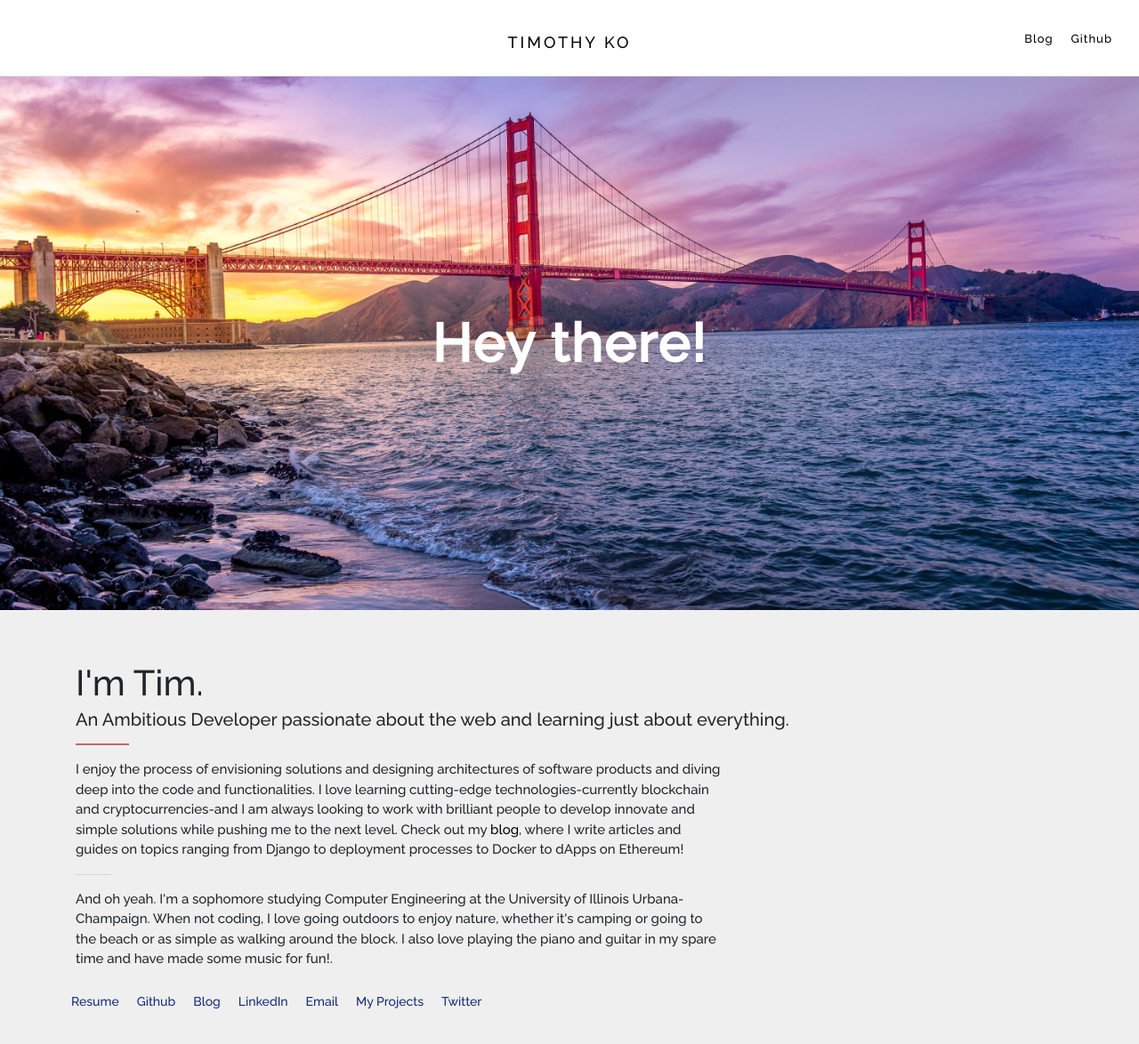
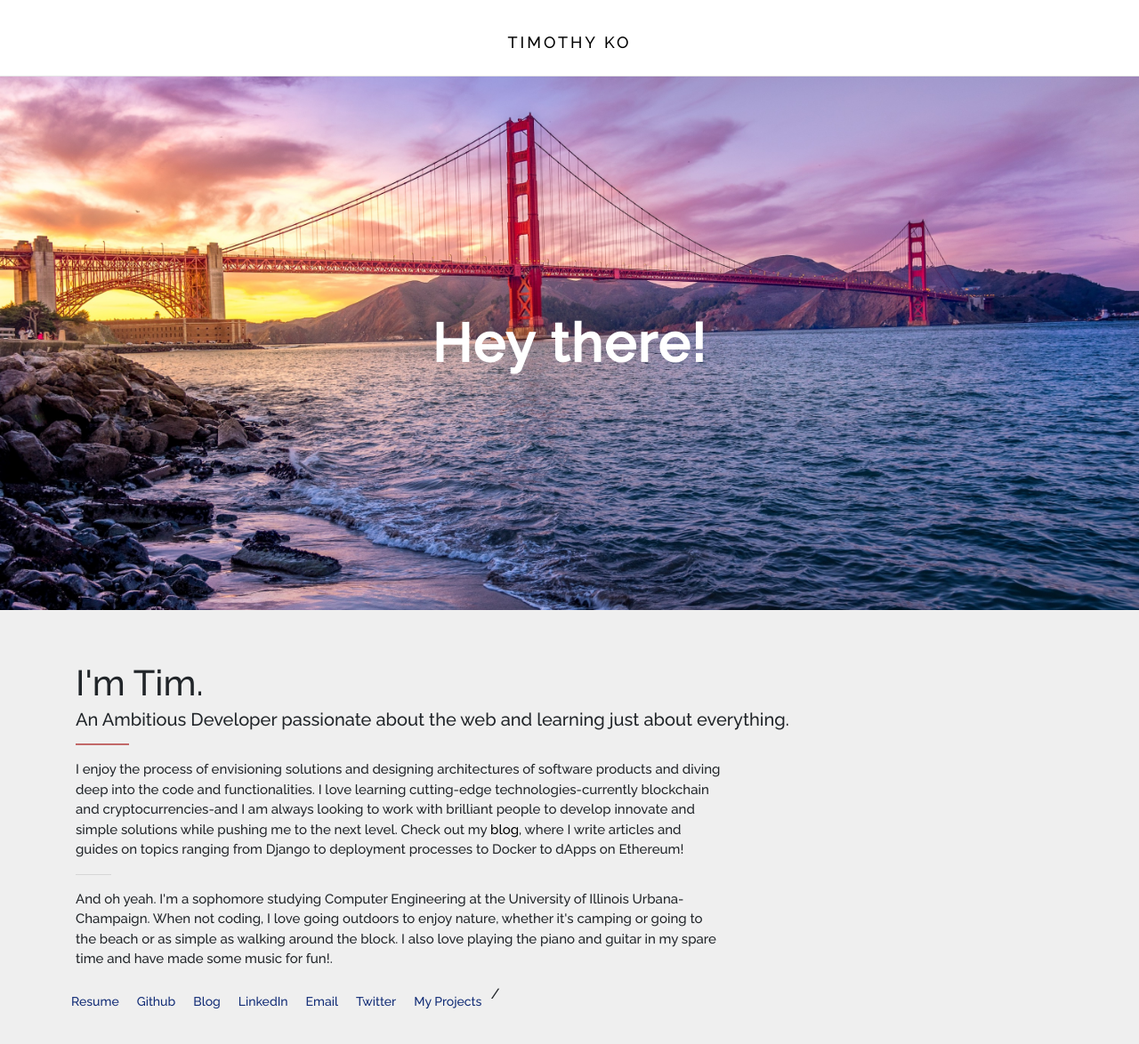
Before and after one commit to tko22/old.timothyko.org, a React (Create React App) app in the folder frontend/: page / in a window 1280 px wide. Shown: the top 1174 px of the page at 89% size. Built offline with nearby package versions, Linux system fonts and the light colour scheme.

Commit message:
fixing up some stuff

```diff
--- a/frontend/src/components/AboutMe.js
+++ b/frontend/src/components/AboutMe.js
@@ -39,8 +39,8 @@ class AboutMe extends Component {
                             <a href="https://medium.com/@timmykko" className="personal-links">Blog</a>
                             <a href="https://www.linkedin.com/in/timothy-ko/" className="personal-links">LinkedIn</a>
                             <a href="mailto:tk2@illinois.edu" className="personal-links">Email</a>
-                            <a href="/projects" className="personal-links">My Projects</a>
                             <a href="https://twitter.com/timmykko6" className="personal-links">Twitter</a>
+                            <a href="/projects" className="personal-links">My Projects</a>/
                         </div>
                     </div>
                 </Reveal>
--- a/frontend/src/components/Header.js
+++ b/frontend/src/components/Header.js
@@ -13,10 +13,10 @@ class Header extends Component {
                     <div className="header-nav-center">
                         <span className={logoClass}><Link to="/" >TIMOTHY KO</Link></span>
                     </div>
-                    <div className="header-nav-right">
+                    {/*<div className="header-nav-right">
                         <span className="header-text-span"><a href="https://medium.com/@timmykko">Blog</a></span>
                         <span className="header-text-span"><a href="https://github.com/tko22">Github</a></span>
-                    </div>
+                    ol</div>*/}
                 </div>
             </nav>
 
--- a/frontend/src/components/Skills.js
+++ b/frontend/src/components/Skills.js
@@ -7,7 +7,7 @@ class Skills extends Component {
     }
     render() {
         return(<
-            section className="skills-section">
+            <section className="skills-section">
                 <div className="skills-subsection">
                     <div className="row">
                         <div className="col-sm-4">
```
